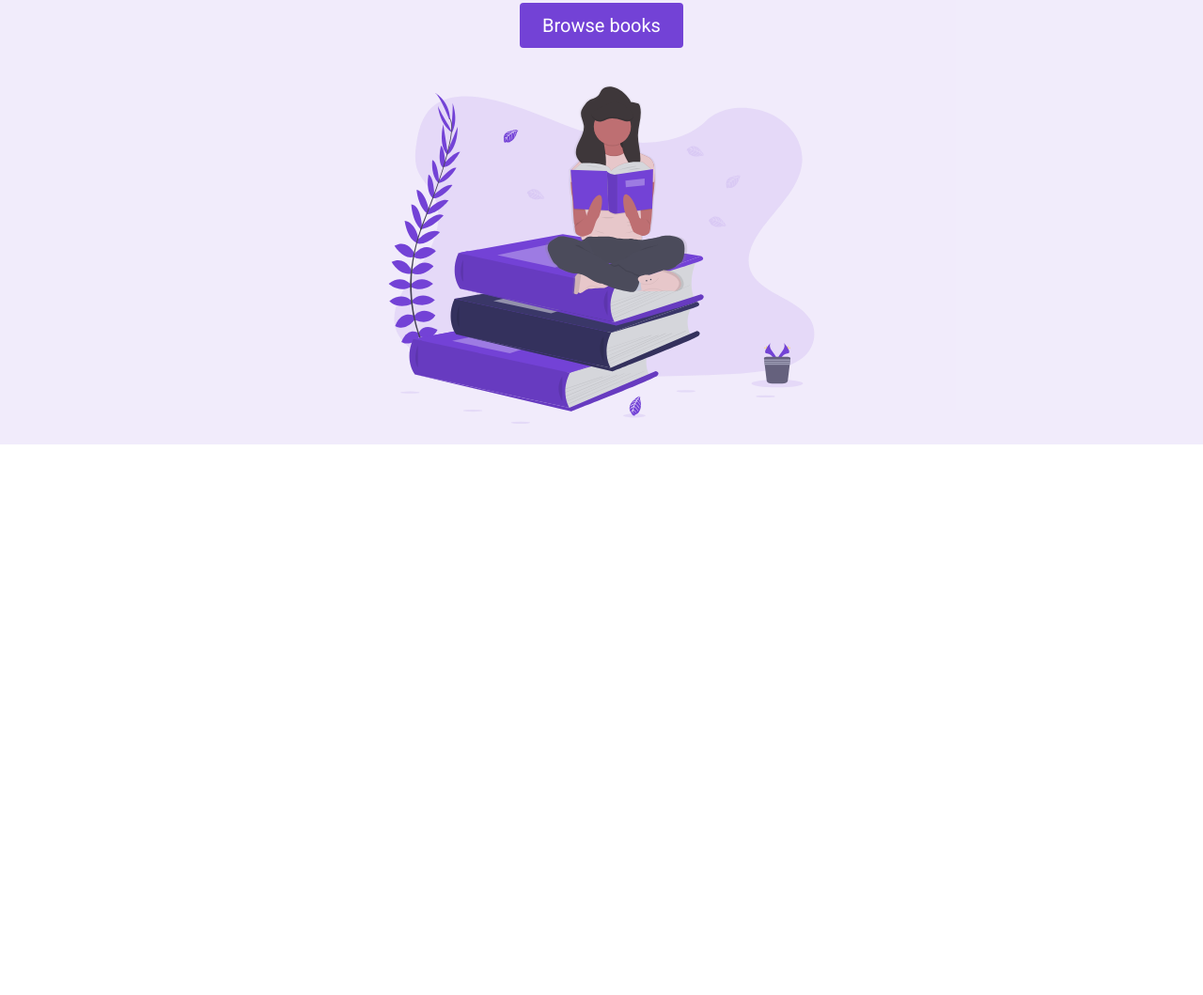
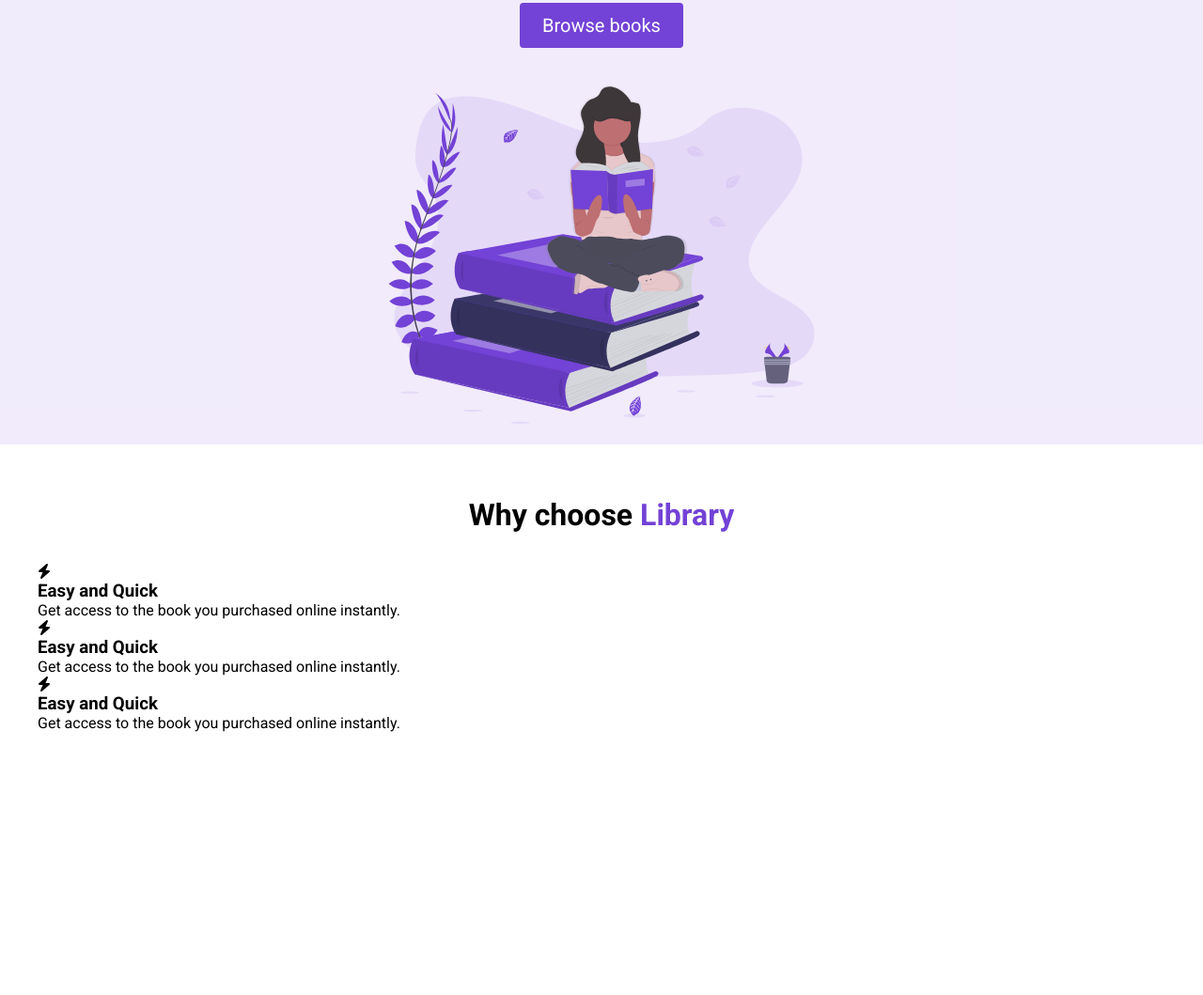
Before and after one commit to KacyLou13/elibrary, a plain HTML site: page index.html in a window 1280 px wide. Shown: the part 327-1386 px from the top of the page at 94% size. Before the commit the page ends 822 px from the top, so only its background shows below. Drawn offline with Linux system fonts and the light colour scheme.

Commit message:
working on highlights

```diff
--- a/index.html
+++ b/index.html
@@ -5,6 +5,7 @@
     <meta name="viewport" content="width=device-width, initial-scale=1.0" />
     <title>Library</title>
     <link rel="stylesheet" href="style.css" />
+    <script src="https://kit.fontawesome.com/c8e4d183c2.js" crossorigin="anonymous"></script>
   </head>
   <body>
     <section id="landing">
@@ -31,5 +32,68 @@
         </div>
       </header>
     </section>
+
+    <main>
+      <section id="highlights">
+        <div class="container">
+          <div class="row">
+            <h2 class="section__title">
+              Why choose <span class="purple">Library</span>
+            </h2>
+            <div class="highlight__wrapper">
+              <div class="highlight">
+                <div class="highlight__img">
+                  <i class="fas fa-bolt"></i>
+                  <h3 class="highlight__subtitle">
+                    Easy and Quick
+                  </h3>
+                  <p class="highlight__para">
+                    Get access to the book you purchased online instantly.
+                  </p>
+                </div>
+              </div>
+              <div class="highlight">
+                <div class="highlight__img">
+                  <i class="fas fa-bolt"></i>
+                  <h3 class="highlight__subtitle">
+                    Easy and Quick
+                  </h3>
+                  <p class="highlight__para">
+                    Get access to the book you purchased online instantly.
+                  </p>
+                </div>
+              </div>
+              <div class="highlight">
+                <div class="highlight__img">
+                  <i class="fas fa-bolt"></i>
+                  <h3 class="highlight__subtitle">
+                    Easy and Quick
+                  </h3>
+                  <p class="highlight__para">
+                    Get access to the book you purchased online instantly.
+                  </p>
+                </div>
+              </div>
+            </div>
+          </div>
+        </div>
+      </section>
+
+      <section id="features">
+        <div class="container">
+          <div class="row">
+
+          </div>
+        </div>
+      </section>
+
+      <section id="recent">
+        <div class="container">
+          <div class="row">
+
+          </div>
+        </div>
+      </section>
+    </main>
   </body>
 </html>
--- a/style.css
+++ b/style.css
@@ -124,3 +124,19 @@ button:active {
 .header__img--wrapper {
   padding: 20px;
 }
+
+.container {
+  padding: 56px 0;
+}
+
+.row {
+  width: 100%;
+  max-width: 1200px;
+  margin: 0 auto;
+}
+
+/*
+
+HIGHLIGHTS
+
+*/
```
